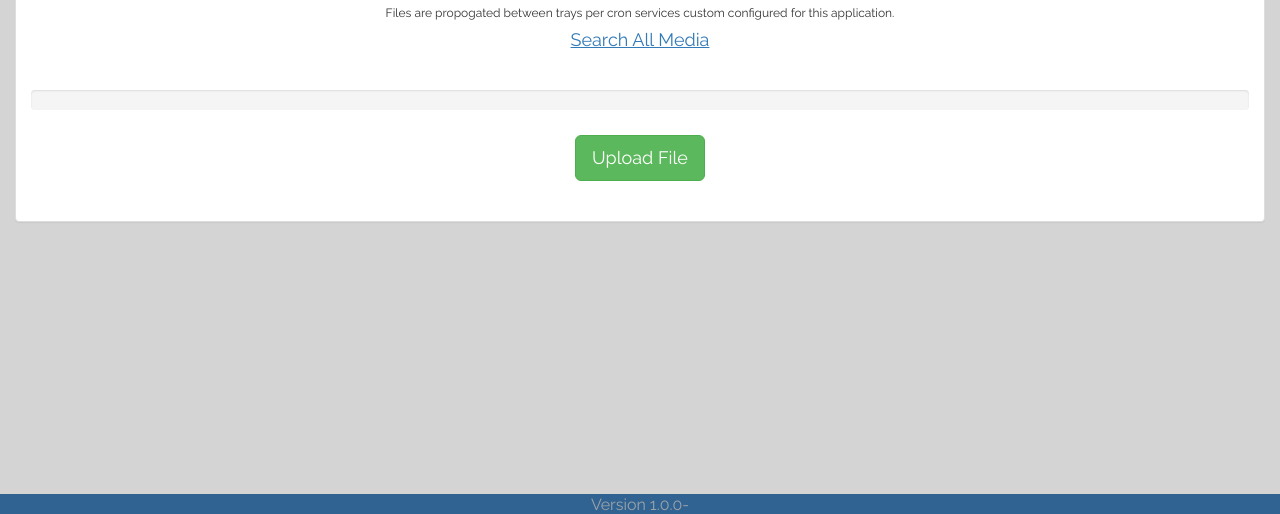
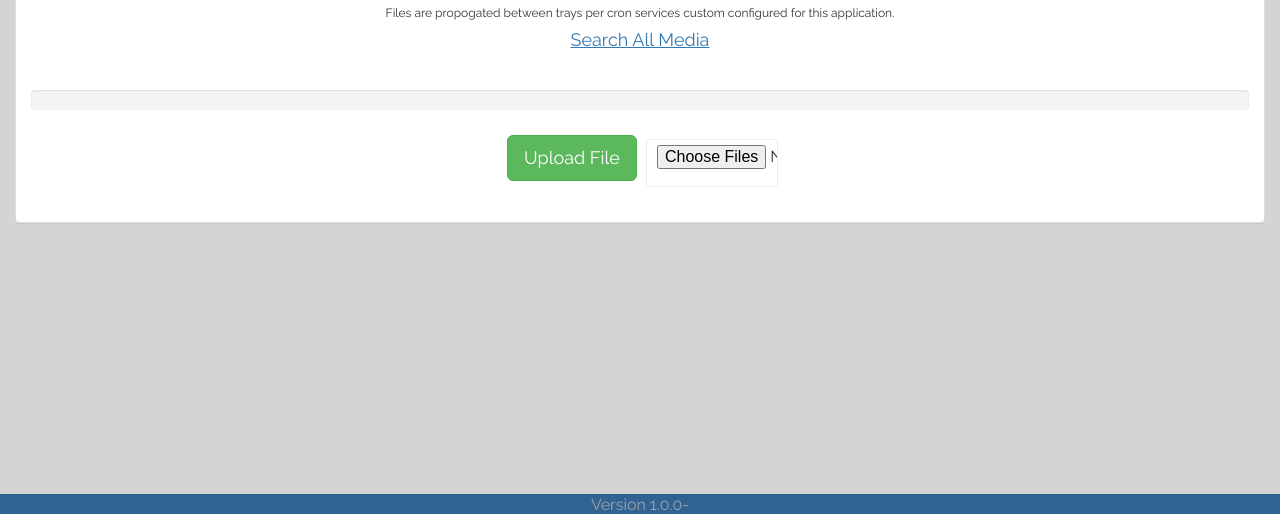
Before and after one commit to mgeatz/hcs, a website: page views/index.html in a window 1280 px wide. Shown: the part 286-800 px from the top of the page. Drawn offline with nearby package versions, Linux system fonts and the light colour scheme; no server answers.

Commit message:
modify the upload button

```diff
--- a/views/css/styles.css
+++ b/views/css/styles.css
@@ -58,7 +58,11 @@ h2 {
 }
 
 #upload-input {
-    display: none;
+    display: inline;
+    width: 132px;
+    height: 48px;
+    margin: auto;
+    position: relative;
 }
 
 @media (min-width: 768px) {
@@ -90,3 +94,10 @@ input {
     border: 1.5px solid #eee;
     border-radius: 3px;
 }
+
+.upload_btn {
+    position: absolute;
+    margin: auto;
+    z-index: 1;
+    pointer-events: none;
+}
--- a/views/index.html
+++ b/views/index.html
@@ -48,14 +48,14 @@
                     <div class="progress">
                         <div class="progress-bar" role="progressbar"></div>
                     </div>
-                    <button class="btn btn-lg btn-success" type="button">Upload File</button>
+                    <button id="upload_btn" class="btn btn-lg btn-success" type="button">Upload File</button>
+                    <input id="upload-input" type="file" name="uploads[]" multiple="multiple">
                 </div>
             </div>
         </div>
     </div>
 </div>
 
-<input id="upload-input" type="file" name="uploads[]" multiple="multiple"></br>
 <nav class="footer navbar-fixed-bottom">
     Version 1.0.0-<span id="version"></span>
 </nav>
```
